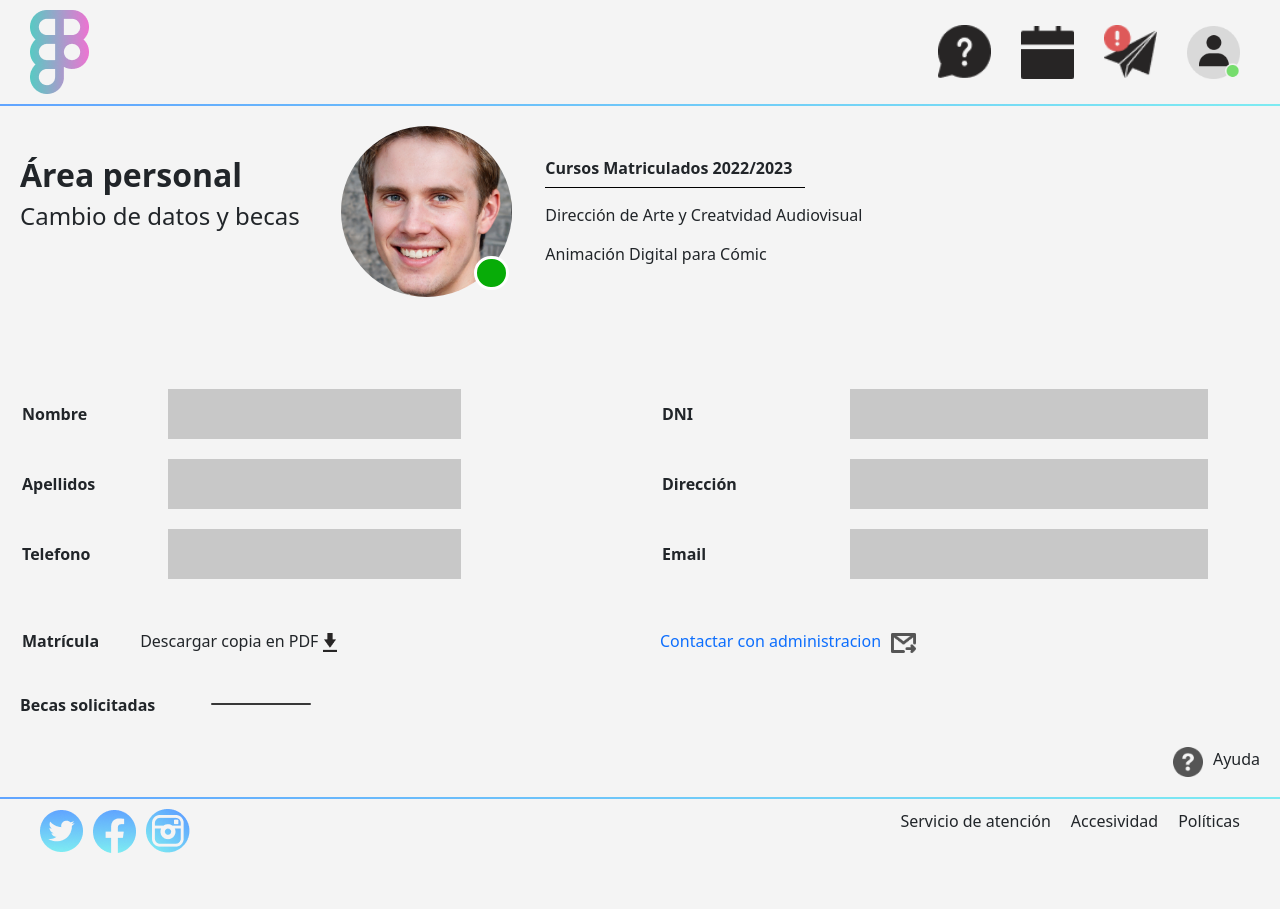
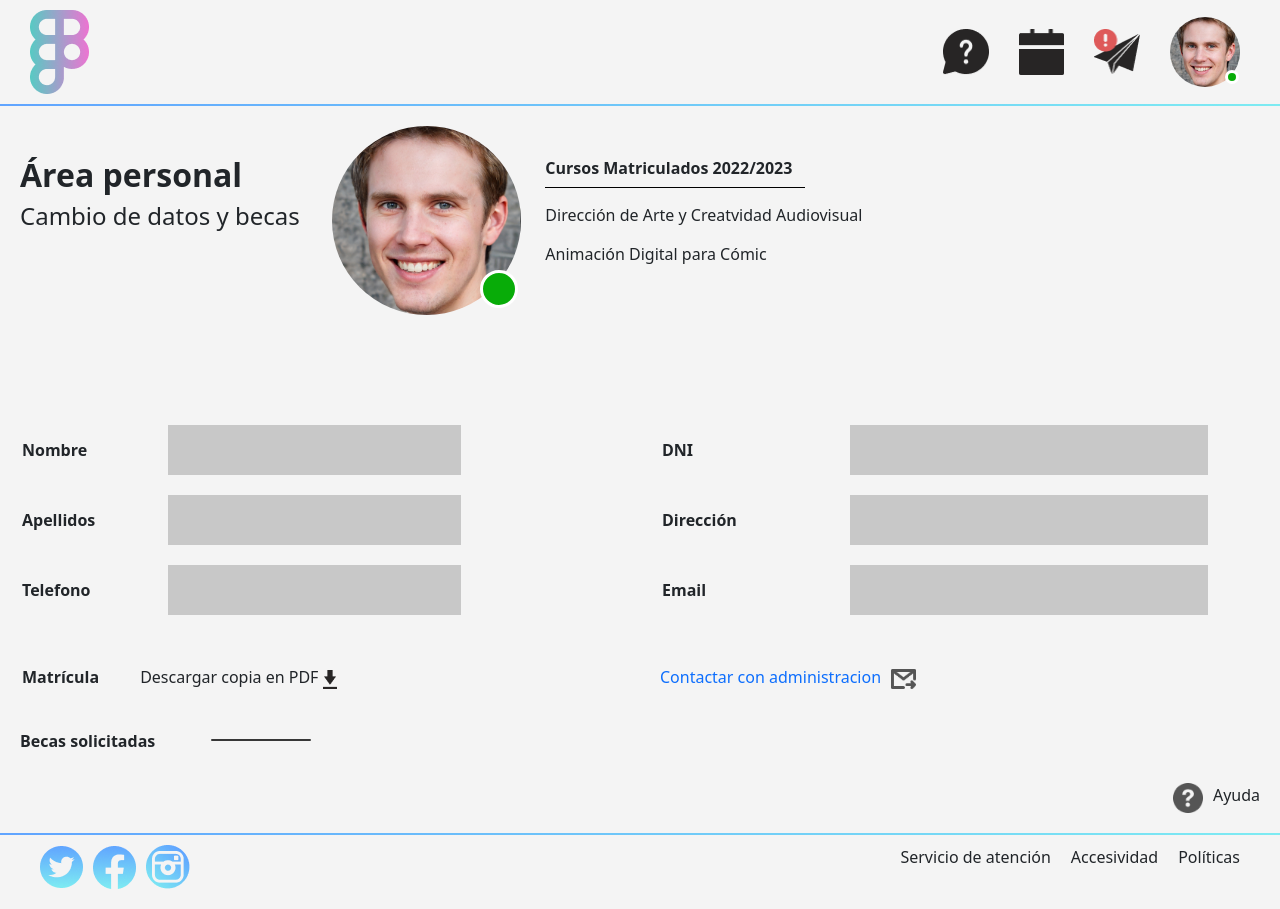
Before and after one commit to YesseniaColocho/aula-virtual, a Vue app: page /areapersonal in a window 1280 px wide. Before the commit the page ends 873 px from the top, so only its background shows below. Built offline with nearby package versions, Linux system fonts and the light colour scheme.

Commit message:
AV-18 Cambios imagen principal

```diff
--- a/src/components/BarraSuperior.vue
+++ b/src/components/BarraSuperior.vue
@@ -18,7 +18,7 @@
                     <img src="/avion.png" />
                 </a>
                 <a href="/areapersonal">
-                    <img src="/group3.png" />
+                    <FotografiaAlumno></FotografiaAlumno>
                 </a>
 
             </div>
@@ -28,8 +28,16 @@
 </template>
 
 <script setup>
+import FotografiaAlumno from './FotografiaAlumno.vue';
+
 
 </script>
+
+<style lang="scss">
+.barra .alumno-foto{
+    width: 70px;
+}
+</style>
 
 <style scoped lang="scss">
 .fondo-barra {
--- /dev/null
+++ b/src/components/FotografiaAlumno.vue
@@ -0,0 +1,51 @@
+
+<template>
+
+    <div class="alumno-foto">
+
+        <div class="foto-wrapper">
+            <div class="circulo-foto">
+                <img src="/alumno.png" />
+            </div>
+
+            <div class="circulo-estado">
+                <span></span>
+            </div>
+        </div>
+    </div>
+
+</template>
+
+<style scoped lang="scss">
+.alumno-foto {
+    display: inline-flex;
+    justify-content: center;
+    align-items: flex-start;
+
+    .foto-wrapper {
+        height: 80%;
+
+        .circulo-foto {
+            height: 100%;
+            overflow: hidden;
+            border-radius: 100%;
+
+            img {
+                height: 100%;
+                width: 100%;
+            }
+        }
+
+        .circulo-estado {
+            background: rgb(8, 172, 8);
+            border-radius: 100%;
+            position: absolute;
+            height: 20%;
+            width: 20%;
+            border: 3px white solid;
+            top: 76%;
+            left: 78%;
+        }
+    }
+}
+</style>
--- a/src/views/AreaView.vue
+++ b/src/views/AreaView.vue
@@ -10,17 +10,8 @@
                 </div>
             </div>
 
-            <div class="alumno-foto col-md-2">
-
-                <div class="foto-wrapper">
-                    <div class="circulo-foto">
-                        <img src="/alumno.png" />
-                    </div>
-
-                    <div class="circulo-estado">
-                        <span></span>
-                    </div>
-                </div>
+            <div class="seccion-foto col-md-2">
+                <FotografiaAlumno></FotografiaAlumno>
             </div>
 
             <div class="cursos-alumno col-md-7">
@@ -133,16 +124,19 @@
 <script setup>
 import BarraInferior from '../components/BarraInferior.vue';
 import BarraSuperior from '../components/BarraSuperior.vue';
+import FotografiaAlumno from '../components/FotografiaAlumno.vue';
 
 
 </script>
 
 <style scoped lang="scss">
 .area-personal {
+    margin-bottom: 100px;
+
     .titulos {
         display: flex;
         justify-content: space-between;
-        margin: 30px 0 100px 0;
+        margin: 30px 0 0 0;
         padding: 0 20px;
 
         h2 {
@@ -150,36 +144,10 @@ import BarraSuperior from '../components/BarraSuperior.vue';
         }
     }
 
-    .alumno-foto {
+    .seccion-foto {
         display: flex;
-        justify-content: center;
-        align-items: flex-start;
-
-        .foto-wrapper {
-            height: 80%;
-
-            .circulo-foto {
-                height: 100%;
-                overflow: hidden;
-                border-radius: 100%;
-
-                img {
-                    height: 100%;
-                    width: 100%;
-                }
-            }
-
-            .circulo-estado {
-                background: rgb(8, 172, 8);
-                border-radius: 100%;
-                position: absolute;
-                height: 20%;
-                width: 20%;
-                border: 3px white solid;
-                top: 76%;
-                left: 78%;
-            }
-        }
+        align-items: center;
+        max-width: 275px;
     }
 
     .cursos-alumno {
```
